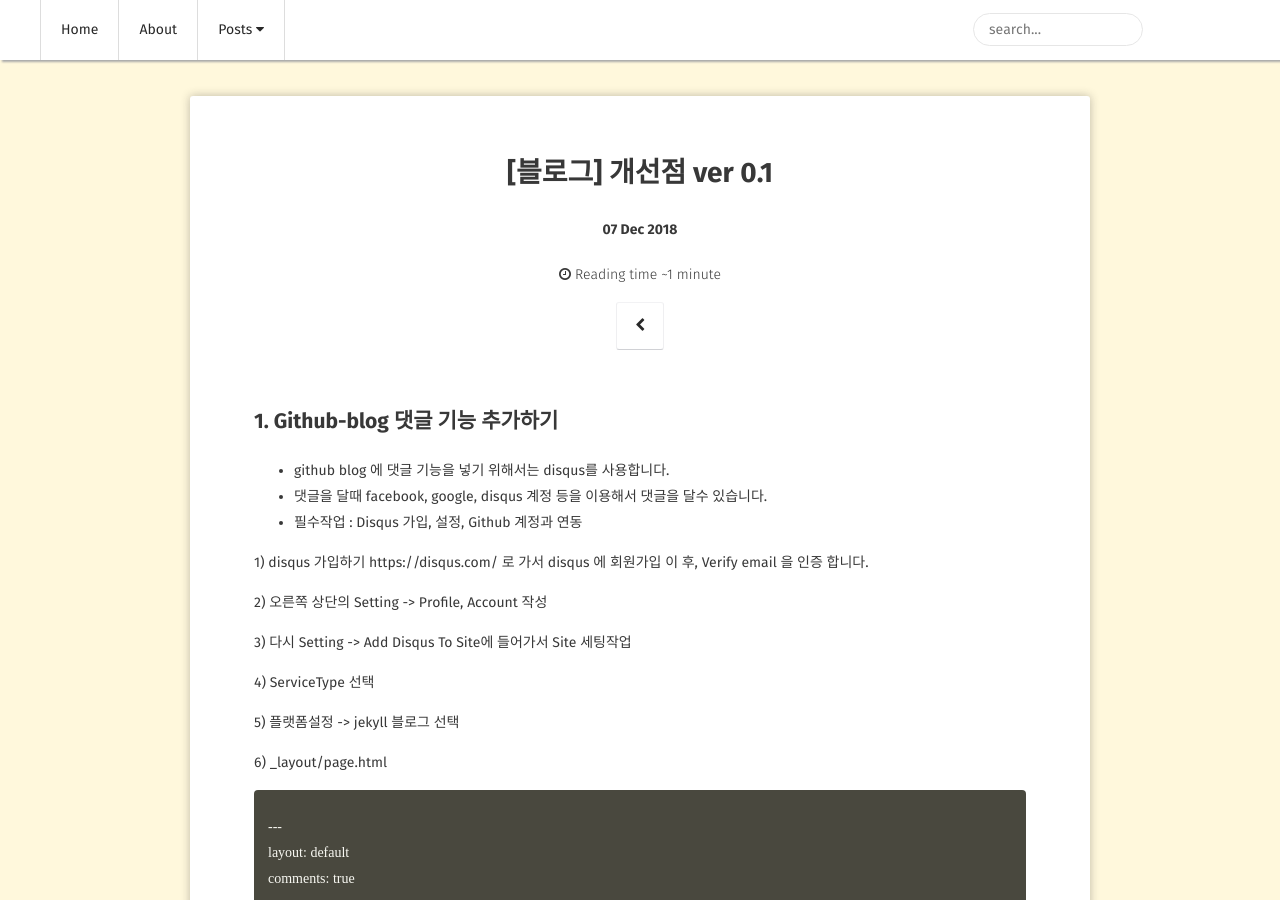
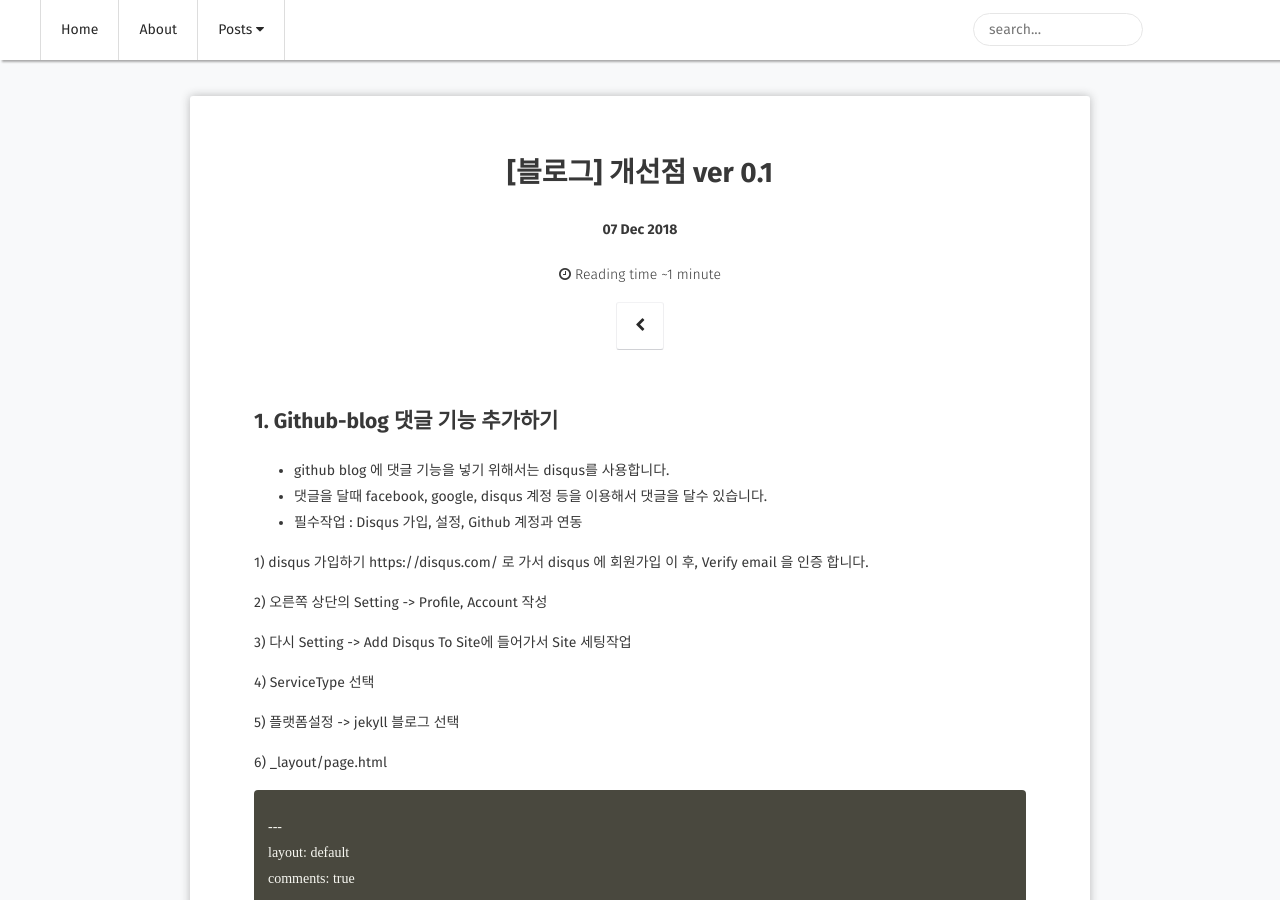
Before and after one commit to choiwono/choiwono.github.io, a Jekyll site: the page built from _posts/2018-12-07-blog_ver1.md, in a window 1280 px wide and 900 px high. Built offline with Jekyll 4.4.1, drawn with Linux system fonts in a browser that asks for light colours; some web fonts are replaced; comment, search, counter and statistics services are not loaded.

Commit message:
#19.01.03 layout - 수정중

```diff
--- a/_config.yml
+++ b/_config.yml
@@ -5,7 +5,7 @@ description:        "주니어개발자 개발, 취미, 관심사를 기록할
 reading_time:       true
 words_per_minute:   200
 logo:               'assets/img/logo.png'
-background:         'assets/img/placeholder-big.jpg'
+background:         ''
 tiled_bg:           false   # Set this true if you want to tile your background image, otherwise it will be covered
 locale:             ko_KR
 url:                https://choiwono.github.io
--- a/_layouts/post.html
+++ b/_layouts/post.html
@@ -9,7 +9,7 @@ layout: compress
 <head>
     {% include head.html %}
 </head>
-<body>
+<body style="background-color:#f8f9fa;">
     <header class="header" role="banner">
     {% include nav.html %}
     </header>
--- a/_sass/site.scss
+++ b/_sass/site.scss
@@ -16,7 +16,7 @@ body {
 	font-family: $font1;
 	@include font-rem($doc-font-size);
 	color: $color_tuatara;
-	background-color:#f8f9fa;
+	background-color:#f8f9fa !important;
 	//background-color: $bodycolor;
 	background-position: center center;
 	background-attachment: fixed;
```
